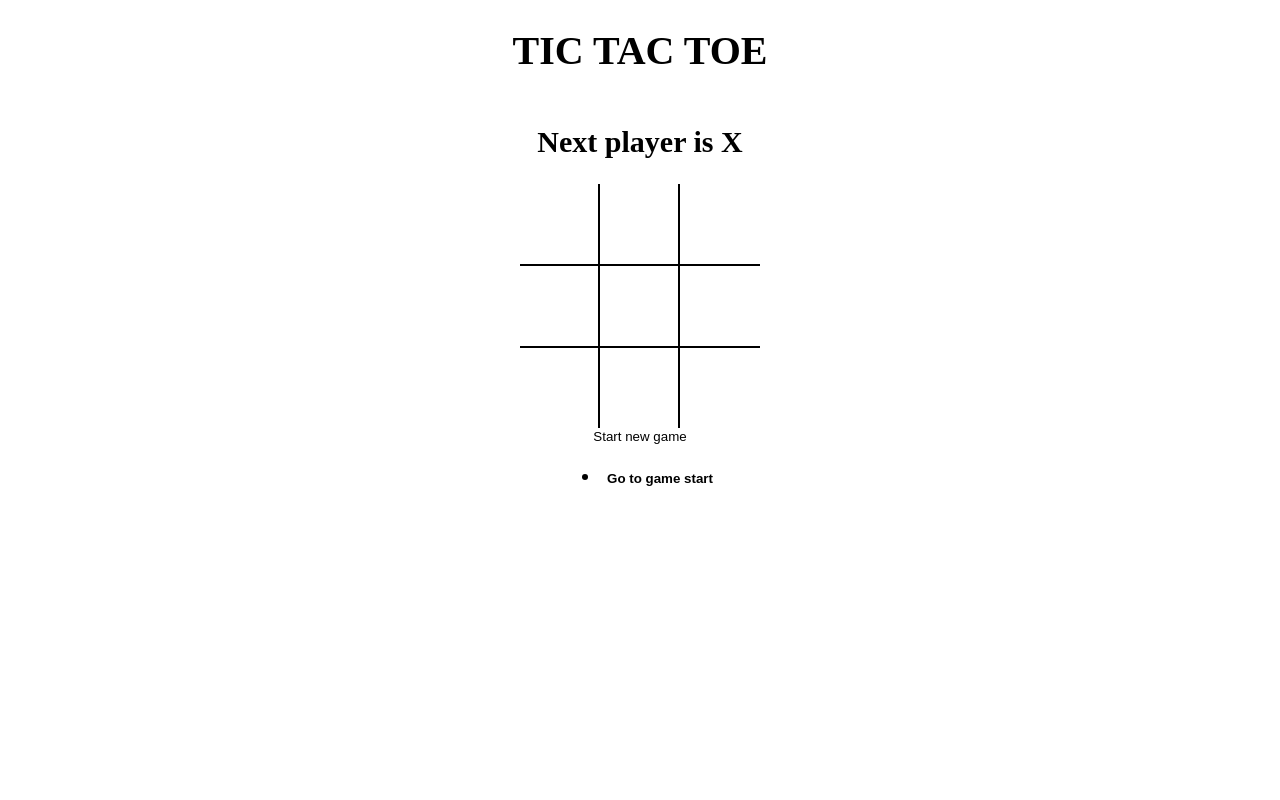
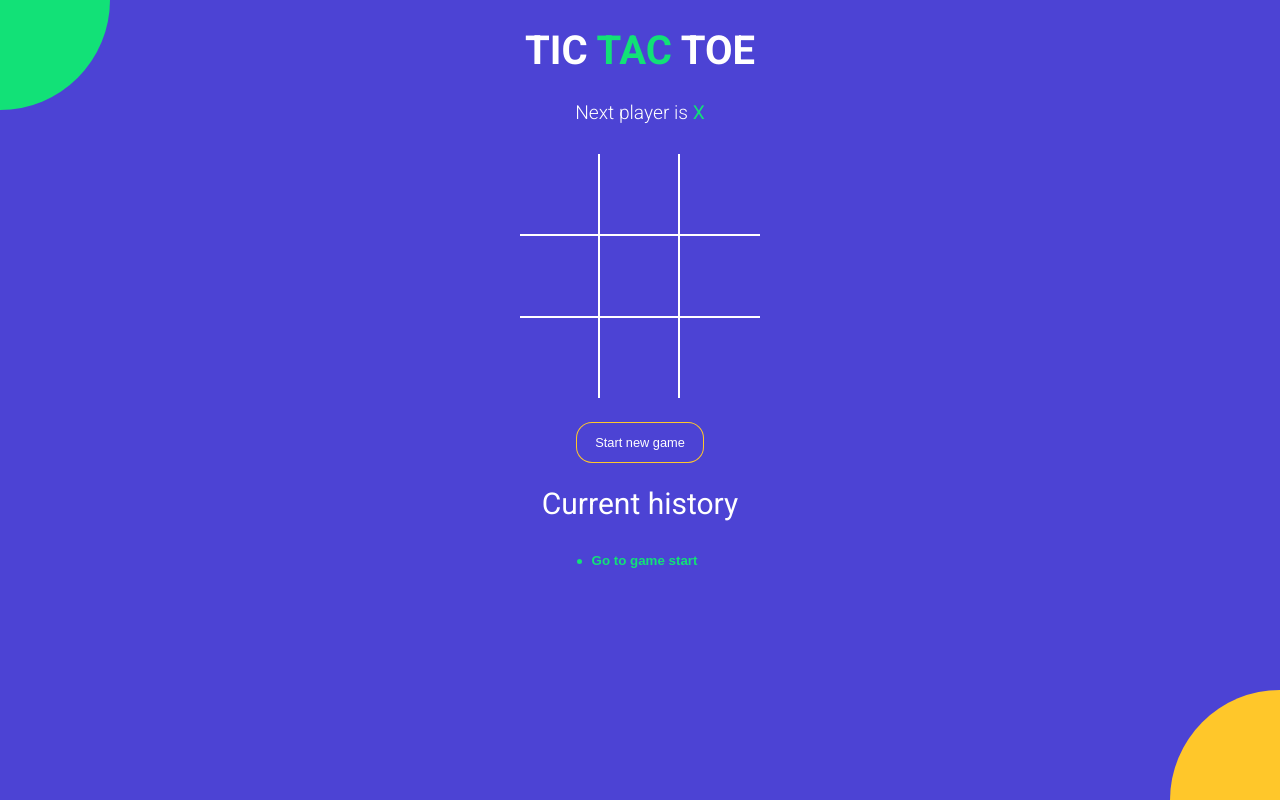
Before and after one commit to Akshay2001001003/tic-tac-toe, a React (Vite) app: page / in a window 1280 px wide. Built offline with nearby package versions, Linux system fonts and the light colour scheme.

Commit message:
Styled the entire map

```diff
--- a/index.html
+++ b/index.html
@@ -1,7 +1,14 @@
 <!DOCTYPE html>
 <html>
   <head>
-    <title>React Vite Micro App</title>
+    <meta charset="UTF-8" />
+    <meta name="viewport" content="width=device-width, initial-scale=1.0" />
+    <meta http-equiv="X-UA-Compatible" content="ie=edge" />
+    <link
+      href="https://fonts.googleapis.com/css?family=Roboto:300,400,700&display=swap"
+      rel="stylesheet"
+    />
+    <title>TIC TAC TOE</title>
   </head>
   <body>
     <div id="root"></div>
--- a/src/App.jsx
+++ b/src/App.jsx
@@ -45,17 +45,25 @@
 
   return (
     <div className="app">
-      <h1>TIC TAC TOE</h1>
+      <h1>
+        TIC <span className="text-green">TAC</span> TOE
+      </h1>
       <StatusMessgae winner={winner} current={current} />
       <Board
         board={current.board}
         handleSquareClick={handleSquareClick}
         winningSquares={winningSquares}
       />
-      <button type="button" onClick={onNewGame}>
+      <button
+        type="button"
+        onClick={onNewGame}
+        className={`btn-reset ${winner ? 'active' : ''}`}
+      >
         Start new game
       </button>
+      <h2 style={{ fontWeight: 'normal' }}>Current history</h2>
       <History history={history} moveTo={moveTo} currentMove={currentMove} />
+      <div className="bg-balls" />
     </div>
   );
 };
--- a/src/components/History.jsx
+++ b/src/components/History.jsx
@@ -2,14 +2,13 @@
 
 const History = ({ history, moveTo, currentMove }) => {
   return (
-    <ul>
+    <div className="history-wrapper">
+      <ul className="history">
         {history.map((_, move) => {
           return (
             <li key={move}>
               <button
-              style={{
-                fontWeight: move === currentMove ? 'bold' : 'normal',
-              }}
+                className={`btn-move ${move === currentMove ? 'active' : ''}`}
                 type="button"
                 onClick={() => {
                   moveTo(move);
@@ -21,6 +20,7 @@
           );
         })}
       </ul>
+    </div>
   );
 };
 
--- a/src/components/Square.jsx
+++ b/src/components/Square.jsx
@@ -3,8 +3,10 @@
   return (
     <button
       type="button"
-      className="square"
       onClick={onClick}
+      className={`square ${isWinningSquare ? 'winning' : ''}${
+        value === 'X' ? 'text-green' : 'text-orange'
+      }`}
       style={{ fontWeight: isWinningSquare ? 'bold' : 'normal' }}
     >
       {value}
--- a/src/components/StatusMessgae.jsx
+++ b/src/components/StatusMessgae.jsx
@@ -1,16 +1,34 @@
 import React from 'react';
 
-function StatusMessgae({ winner, current }) {
-  const noMoveLeft = current.board.every(el => el !== null);
+const StatusMessage = ({ winner, current }) => {
+  const noMovesLeft = current.board.every(el => el !== null);
+
   return (
-    <h2>
-      {winner && `Winner is ${winner}`}
-      {!winner &&
-        !noMoveLeft &&
-        `Next player is ${current.isXNext ? 'X' : 'O'}`}
-      {!winner && noMoveLeft && `X and O tied`}
-    </h2>
+    <div className="status-message">
+      {winner && (
+        <>
+          Winner is{' '}
+          <span className={winner === 'X' ? 'text-green' : 'text-orange'}>
+            {winner}
+          </span>
+        </>
+      )}
+      {!winner && !noMovesLeft && (
+        <>
+          Next player is{' '}
+          <span className={current.isXNext ? 'text-green' : 'text-orange'}>
+            {current.isXNext ? 'X' : 'O'}{' '}
+          </span>
+        </>
+      )}
+      {!winner && noMovesLeft && (
+        <>
+          <span className="text-green">X</span> and{' '}
+          <span className="text-orange">O</span> tied
+        </>
+      )}
+    </div>
   );
-}
+};
 
-export default StatusMessgae;
+export default StatusMessage;
--- a/src/components/root.scss
+++ b/src/components/root.scss
@@ -1,4 +1,11 @@
+$green: #12e177;
+$orange: #ffc72a;
+$blue: #4c43d4;
+
 body {
+  font-family: 'Roboto', sans-serif;
+  background-color: $blue;
+  color: #fff;
   padding: 0;
   margin: 0;
 }
@@ -19,18 +26,83 @@
   align-items: center;
 }
 
+.text-green {
+  color: $green;
+}
+
+.text-orange {
+  color: $orange;
+}
+
+.history-wrapper {
+  width: 300px;
+  text-align: center;
+  margin-bottom: 20px;
+  .history {
+    display: inline-block;
+    padding: 0;
+    margin: 0;
+    li {
+      list-style: none;
+      text-align: left;
+      &:before {
+        content: '';
+        border-radius: 50%;
+        display: inline-block;
+        height: 5px;
+        width: 5px;
+        background-color: $green;
+        margin-right: 4px;
+        margin-bottom: 1px;
+      }
+
+      .btn-move {
+        color: #fff;
+        &.active {
+          font-weight: bold;
+          color: $green;
+        }
+      }
+    }
+  }
+}
+
+.status-message {
+  margin-bottom: 30px;
+  font-size: 1.2rem;
+  font-weight: lighter;
+  span {
+    font-weight: normal;
+  }
+}
+
+.btn-reset {
+  font-size: 0.8rem;
+  color: #fff;
+  border-radius: 15px;
+  padding: 12px 18px;
+  margin-top: 25px;
+  transition: all 0.2s;
+  background-color: $blue;
+  box-shadow: 0px 0px 0px 1px $orange;
+  &.active {
+    background-color: $orange;
+    box-shadow: none;
+  }
+}
+
 .board {
   .board-row {
     display: flex;
     flex-direction: row;
-    border-bottom: 2px solid #000;
+    border-bottom: 2px solid #fff;
     &:last-child {
       border-bottom: none;
     }
     .square {
       width: 80px;
       height: 80px;
-      border-right: 2px solid #000;
+      border-right: 2px solid #fff;
       font-size: 2.5rem;
       padding: 0;
       overflow: hidden;
@@ -38,6 +110,63 @@
       &:last-child {
         border-right: none;
       }
+      &.winning {
+        animation: scaleText 1.4s infinite;
+        @keyframes scaleText {
+          0% {
+            transform: 2.5rem;
+          }
+          50% {
+            font-size: 3.5rem;
+          }
+          100% {
+            font-size: 2.5rem;
+          }
+        }
+      }
     }
   }
 }
+
+.bg-balls {
+  position: fixed;
+  top: 0;
+  left: 0;
+  right: 0;
+  bottom: 0;
+  min-width: 100%;
+  z-index: -1;
+
+  &:before,
+  &:after {
+    content: '';
+    position: absolute;
+    width: 150px;
+    height: 150px;
+    border-radius: 50%;
+  }
+
+  &:before {
+    background-color: $orange;
+    right: -75px;
+    bottom: -75px;
+    @media screen and (min-width: 476px) {
+      width: 220px;
+      height: 220px;
+      right: -110px;
+      bottom: -110px;
+    }
+  }
+
+  &:after {
+    background-color: $green;
+    top: -75px;
+    left: -75px;
+    @media screen and (min-width: 476px) {
+      width: 220px;
+      height: 220px;
+      top: -110px;
+      left: -110px;
+    }
+  }
+}
```
Lines whose indentation alone changed are shown as unchanged.
